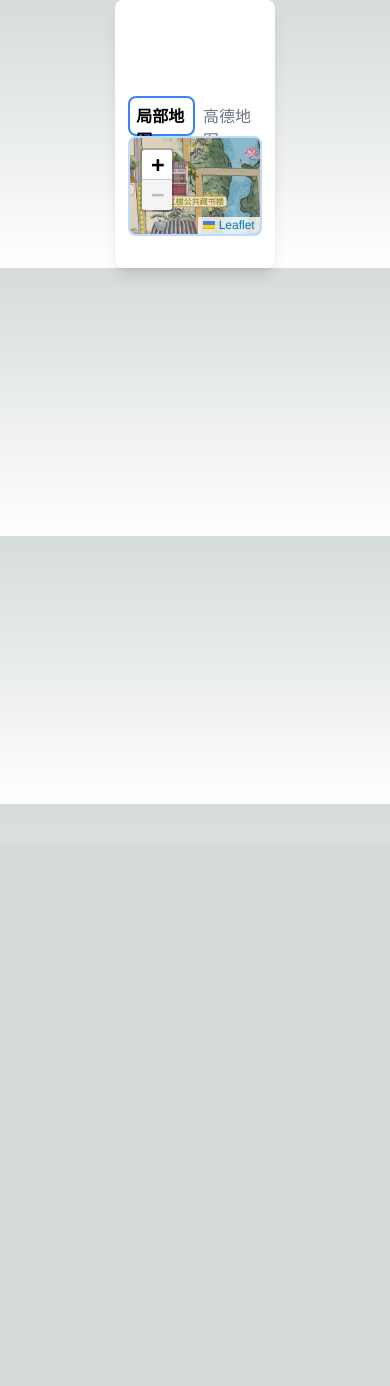
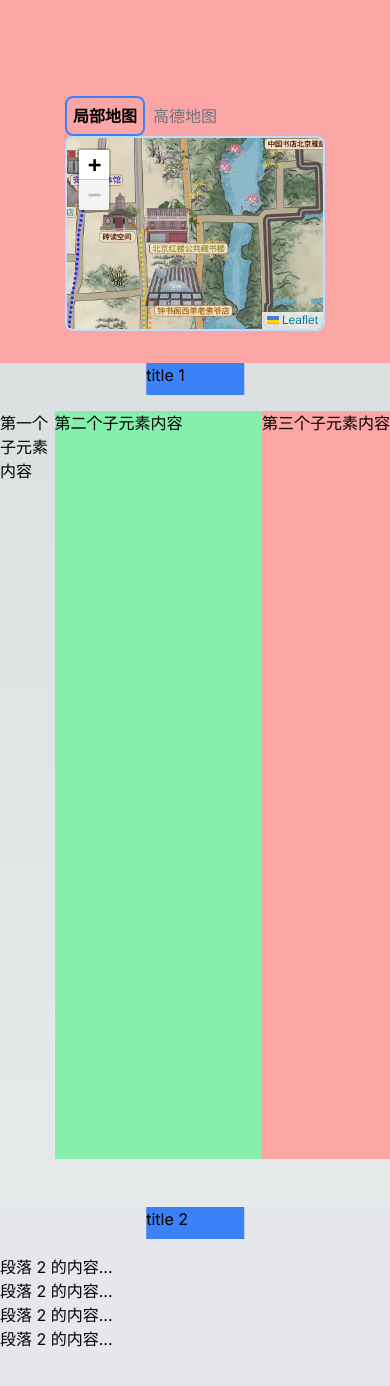
Before and after one commit to LucyPost/bookstroemap, a Next.js app: page / in a window 390 px wide. Shown: the top 1386 px of the page. Before the commit the page ends 844 px from the top, so only its background shows below. Built offline with nearby package versions, Linux system fonts and the light colour scheme.

Commit message:
为新的样式做准备，包括底边栏等

```diff
--- a/app/page.tsx
+++ b/app/page.tsx
@@ -1,13 +1,43 @@
-import CustomMap from "./ui/custom-map";
-import HexagonalBar from "./ui/hexagonal-bar";
-import MainMap from "./ui/main-map";
+'use client'
+import MainMap from "./ui/map/main-map";
+import FollowScrollContainer from "./ui/follow-scroll-container";
 
 export default function Home() {
 
   return (
-    <main className="flex min-h-max justify-center items-center">
-      <div className="flex flex-col items-center w-15/16 md:w-9/12 bg-white rounded-lg shadow-lg">
+    <main className="flex min-h-screen flex-col">
+      <div className="flex justify-center items-center">
         <MainMap />
+      </div>
+      <div>
+        <div className="absolute w-full">
+          <FollowScrollContainer />
+        </div>
+        <section className="section py-12 h-screen">
+          <div className="flex w-full h-full">
+            <div className="w-[14%]">
+              第一个子元素内容
+            </div>
+            <div className="flex-1 bg-green-300">
+              第二个子元素内容
+            </div>
+            <div className="w-[32.848%] bg-red-300">
+              第三个子元素内容
+            </div>
+          </div>
+        </section>
+        <section className="section py-12 h-screen bg-gray-200">
+          <p>段落 2 的内容...</p>
+          <p>段落 2 的内容...</p>
+          <p>段落 2 的内容...</p>
+          <p>段落 2 的内容...</p>
+        </section>
+        <section className="section py-12 h-screen bg-gray-300">
+          <p>段落 3 的内容...</p>
+          <p>段落 3 的内容...</p>
+          <p>段落 3 的内容...</p>
+          <p>段落 3 的内容...</p>
+        </section>
       </div>
     </main>
   );
--- /dev/null
+++ b/app/ui/follow-scroll-container.tsx
@@ -0,0 +1,58 @@
+import { useEffect } from "react";
+
+export default function FollowScrollContainer() {
+  useEffect(() => {
+    const rectangles = document.querySelectorAll(".rectangle") as NodeListOf<HTMLElement>;
+    const sections = document.querySelectorAll(".section") as NodeListOf<HTMLElement>;
+
+    const initialTops = Array.from(rectangles).map(rect => rect.getBoundingClientRect().top + window.scrollY);
+    const sectionTops = Array.from(sections).map(sec => sec.getBoundingClientRect().top + window.scrollY);
+
+    const handleScroll = () => {
+        const scrollPosition = window.scrollY;
+
+      rectangles.forEach((rect, index) => {
+        const rectangleBottom = initialTops[index] + rect.offsetHeight;
+        const sectionTop = sectionTops[index];
+
+        const paddingCount = rectangles.length - index - 1
+
+            if (scrollPosition >= sectionTop - window.innerHeight  + (paddingCount + 1) * rect.offsetHeight) {
+              rect.style.position = "relative";
+              rect.style.bottom = "auto";
+              rect.style.top = `${sectionTop - initialTops[0] - index * rect.offsetHeight}px`;
+            } else if (scrollPosition >= rectangleBottom - window.innerHeight + paddingCount * rect.offsetHeight) {
+              rect.style.position = "fixed";
+              rect.style.bottom = `${paddingCount * rect.offsetHeight}px`;
+              rect.style.top = "auto";
+
+            } else {
+                rect.style.position = "relative";
+                rect.style.bottom = "auto";
+                rect.style.top = "auto";
+            }
+        });
+    };
+
+    window.addEventListener("scroll", handleScroll);
+    return () => {
+        window.removeEventListener("scroll", handleScroll);
+    };
+}, []);
+
+  return (
+    <div className="relative">
+      <div className="rectangle relative h-8 w-full">
+        <div className="relative h-8 bg-blue-500 -translate-x-1/2 left-1/2 w-1/4">
+          title 1
+        </div>
+      </div>
+      <div className="rectangle relative h-8 bg-blue-500 -translate-x-1/2 left-1/2 w-1/4">
+        title 2
+      </div>
+      <div className="rectangle relative h-8 bg-green-500 -translate-x-1/2 left-1/2 w-1/4">
+        title 3
+      </div>
+    </div>
+  );
+};
--- a/app/ui/main-map.tsx
+++ /dev/null
@@ -1,28 +0,0 @@
-'use client'
-
-import dynamic from "next/dynamic";
-import { useState } from "react";
-import HexagonalBar from "./hexagonal-bar";
-
-const CustomMap = dynamic(async () => (await import('./custom-map')), {
-    ssr: false,
-  })
-
-const OnlineMap = dynamic(async () => (await import('./online-map')), {
-    ssr: false,
-  })
-
-export default function MainMap() {
-    const [selected, setSelected] = useState(0);
-
-    return (
-        <div className="flex flex-col items-center w-full">
-            <div className="flex justify-start w-5/6 mt-24">
-                <HexagonalBar selected={selected} onSelect={setSelected}/>
-            </div>
-            <div className="w-5/6 flex justify-center items-center aspect-[4/3] mb-8">
-                {selected === 0 ? <CustomMap /> : <OnlineMap />}
-            </div>
-        </div>
-    );
-}
--- a/app/ui/custom-map.tsx
+++ b/app/ui/map/custom-map.tsx
@@ -1,26 +1,19 @@
 'use client'
 
-import "../map.styles.css"
+import "../../map.styles.css"
 import "leaflet/dist/leaflet.css";
 import { MapContainer, ImageOverlay, useMap, useMapEvents } from "react-leaflet"
-import { CRS, LatLngExpression, latLngBounds, LatLngBoundsExpression } from "leaflet"
-import { useEffect, useState } from "react"
-import { fetchBookstores } from "../lib/data";
+import { CRS, LatLngExpression, LatLngBoundsExpression } from "leaflet"
+import { useEffect } from "react"
+import { fetchBookstores } from "../../lib/data";
 import CustomMarker from "./custom-marker";
 
-export default function CustomMap() {
+export default function CustomMap({handleViewChangeForMainMap, center, zoom, bounds}) {
   const position = [7.65, 7.6] as LatLngExpression
   const maxBounds = [
     [0, -2.2] as LatLngExpression,
     [15.31, 13] as LatLngExpression
   ] as LatLngBoundsExpression
-
-  const [center, setCenter] = useState(position);
-  const [bounds, setBounds] = useState(latLngBounds(
-    [999, 1000] as LatLngExpression,
-    [999, 1000] as LatLngExpression
-  ));
-  const [zoom, setZoom] = useState(6);
 
   const onMainMapMoveStartInvoke = () => {
     const event = new CustomEvent('onMainMapMoveStart');
@@ -41,9 +34,7 @@ export default function CustomMap() {
   }
 
   const handleViewChange = (newCenter, newZoom, newBounds) => {
-    setCenter(newCenter);
-    setZoom(newZoom);
-    setBounds(newBounds);
+    handleViewChangeForMainMap(newCenter, newZoom, newBounds);
   };
 
   return (
--- a/app/ui/custom-marker.tsx
+++ b/app/ui/map/custom-marker.tsx
@@ -1,11 +1,10 @@
 'use client'
 
-import "../map.styles.css"
 import "leaflet/dist/leaflet.css";
 import { Marker, Popup } from "react-leaflet"
 import { Icon } from "leaflet"
 import { useRef, useMemo, useEffect } from "react"
-import { BookStore } from "../lib/definitions";
+import { BookStore } from "../../lib/definitions";
 import CustomMapPopup from "./custommap-popup";
 
 export default function CustomMarker({ bookstore, bounds, mapId }: { bookstore: BookStore, bounds, mapId: number }) {
--- a/app/ui/custommap-popup.tsx
+++ b/app/ui/map/custommap-popup.tsx
@@ -1,4 +1,4 @@
-import { BookStore } from "../lib/definitions"
+import { BookStore } from "../../lib/definitions"
 
 export default function CustomMapPopup({ bookstore }: { bookstore: BookStore }) {
     return (
--- /dev/null
+++ b/app/ui/map/main-map.tsx
@@ -0,0 +1,78 @@
+'use client'
+
+import dynamic from "next/dynamic";
+import { useState } from "react";
+import OrdinarylBar from "../ordinary-bar";
+import { CRS, LatLngExpression, latLngBounds } from "leaflet"
+import { MapContainer, ImageOverlay } from "react-leaflet"
+
+const CustomMap = dynamic(async () => (await import('./custom-map')), {
+    ssr: false,
+  })
+
+const OnlineMap = dynamic(async () => (await import('./online-map')), {
+    ssr: false,
+})
+
+const position = [7.65, 7.6] as LatLngExpression
+
+export default function MainMap() {
+    const [selected, setSelected] = useState(0);
+
+    const [center, setCenter] = useState(position);
+    const [bounds, setBounds] = useState(latLngBounds(
+        [999, 1000] as LatLngExpression,
+        [999, 1000] as LatLngExpression
+    ));
+    const [zoom, setZoom] = useState(6);
+
+    const handleViewChange = (newCenter, newZoom, newBounds) => {
+        setCenter(newCenter);
+        setZoom(newZoom);
+        setBounds(newBounds);
+    };
+
+    return (
+        <div className="relative flex flex-col items-center w-full">
+            <div className="absolute inset-0 bg-red-300">
+
+            </div>
+            <div className="flex justify-start w-8/12 mt-24">
+                <OrdinarylBar selected={selected} onSelect={setSelected}/>
+            </div>
+            <div className="relative w-8/12 flex justify-center items-center aspect-[4/3] mb-8">
+                {
+                    selected === 0 ?
+                        <CustomMap
+                            handleViewChangeForMainMap={handleViewChange}
+                            center={center}
+                            zoom={zoom}
+                            bounds={bounds}
+                    />
+                    : <OnlineMap />
+                }
+            </div>
+        </div>
+    );
+}
+
+function BlurCustomMap({center, zoom}) {
+    return (
+        <MapContainer
+                center={position}
+                zoom={6}
+                crs={CRS.Simple}
+                minZoom={6}
+                maxZoom={7}
+                scrollWheelZoom={false}
+                dragging={false}
+                zoomControl={false}
+                attributionControl={false}
+                ref={mapRef => { if (mapRef) mapRef.setView(center, zoom, {animate: false}); }}
+                // style={{ backgroundColor: 'transparent' }}
+            >
+            <ImageOverlay url="/map-background.png" bounds={[[-13.5, -5], [21.5, 15]]} className="blur-lg"></ImageOverlay>
+            <ImageOverlay url="/westcity-bookstroe-map.jpg" bounds={[[0, 0], [15.31, 10.8]]}></ImageOverlay>
+        </MapContainer>
+    );
+}
--- a/app/ui/onlinemap-popup.tsx
+++ b/app/ui/map/onlinemap-popup.tsx
@@ -1,4 +1,4 @@
-import { BookStore } from "../lib/definitions"
+import { BookStore } from "../../lib/definitions"
 
 export default function CustomMapPopup({ bookstore }: { bookstore: BookStore }) {
     return (
--- a/app/ui/hexagonal-bar.tsx
+++ b/app/ui/ordinary-bar.tsx
@@ -1,4 +1,4 @@
-export default function HexagonalBar({selected, onSelect}) {
+export default function OrdinarylBar({selected, onSelect}) {
     const labels = ['局部地图','高德地图'];
 
     return (
```
Also changed, not shown: app/ui/map/online-map.tsx (renamed from app/ui/online-map.tsx, +3 -4 lines), app/ui/map/react-control-reset-map.tsx (renamed from app/ui/react-control-reset-map.tsx). Lines whose indentation alone changed are shown as unchanged.
